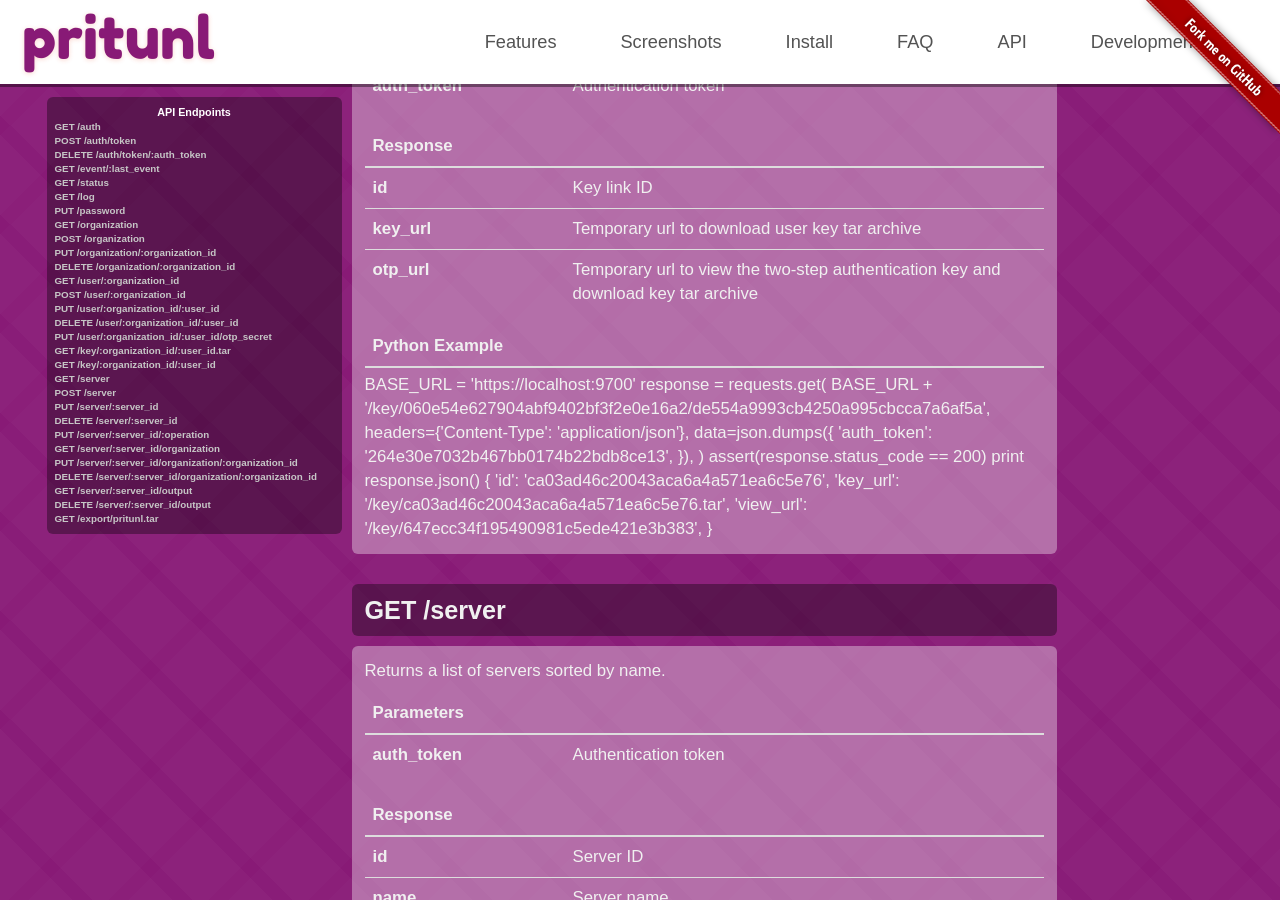
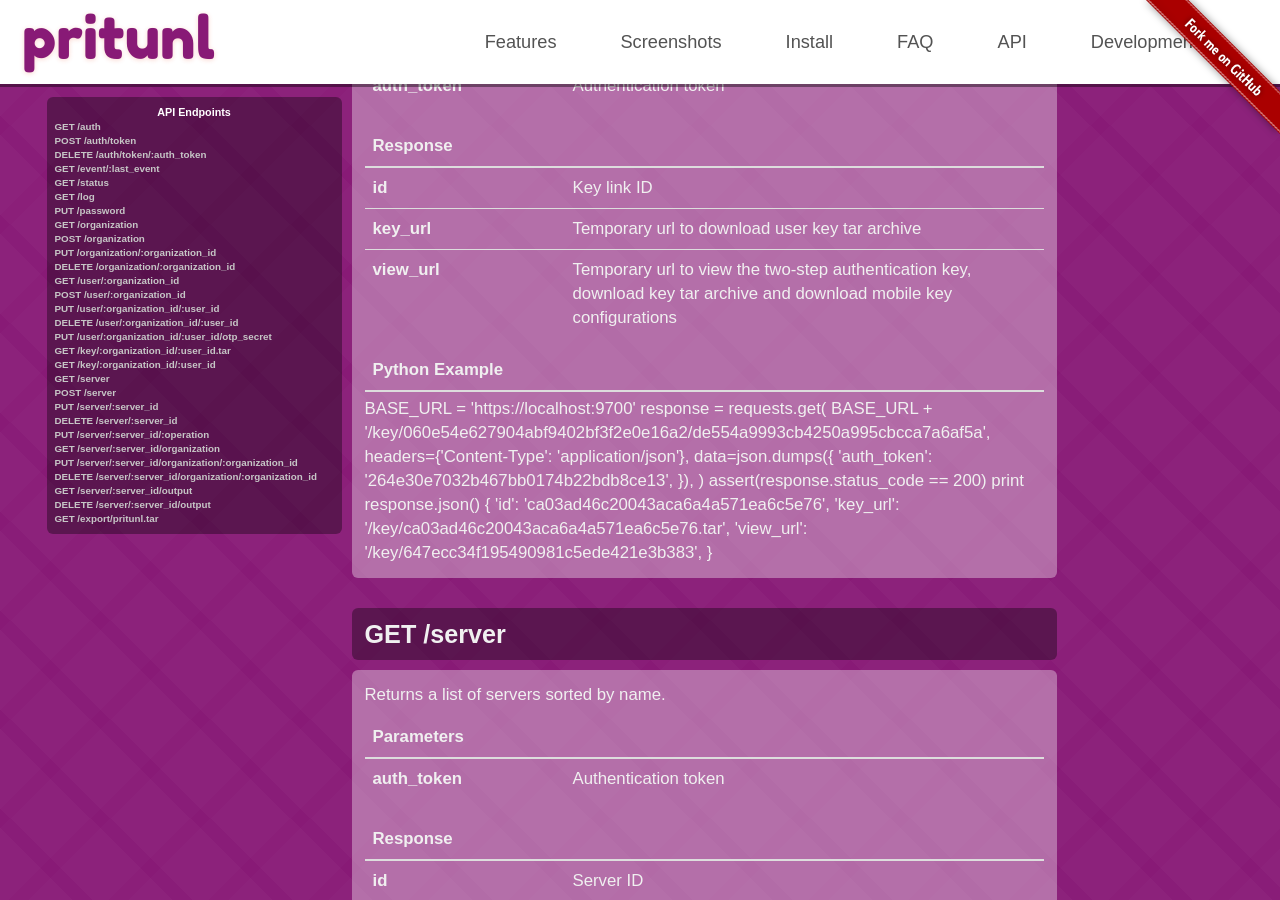
Before and after one commit to pritunl/pritunl.github.io, a Jekyll site: the page built from index.html, in a window 1280 px wide and 900 px high, scrolled down 22440 px. Built offline with Jekyll 4.4.1, drawn with Linux system fonts in a browser that asks for light colours; nearby versions of some CDN libraries; Markdown is read by kramdown in place of the engine named in the settings.

Commit message:
Update key api documentation

```diff
--- a/index.html
+++ b/index.html
@@ -2660,8 +2660,8 @@
                   <td>Temporary url to download user key tar archive</td>
                 </tr>
                 <tr>
-                  <td>otp_url</td>
-                  <td>Temporary url to view the two-step authentication key and download key tar archive</td>
+                  <td>view_url</td>
+                  <td>Temporary url to view the two-step authentication key, download key tar archive and download mobile key configurations</td>
                 </tr>
               </tbody>
             </table>
```
